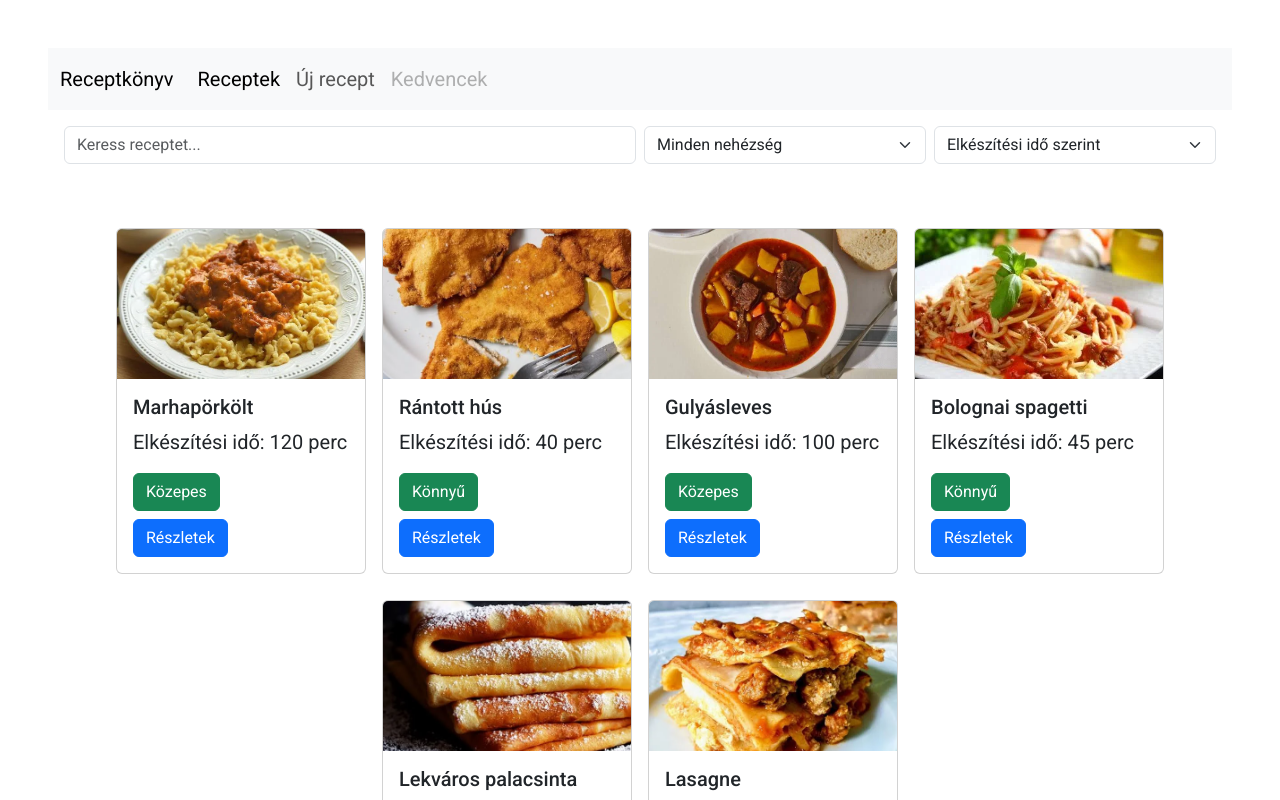
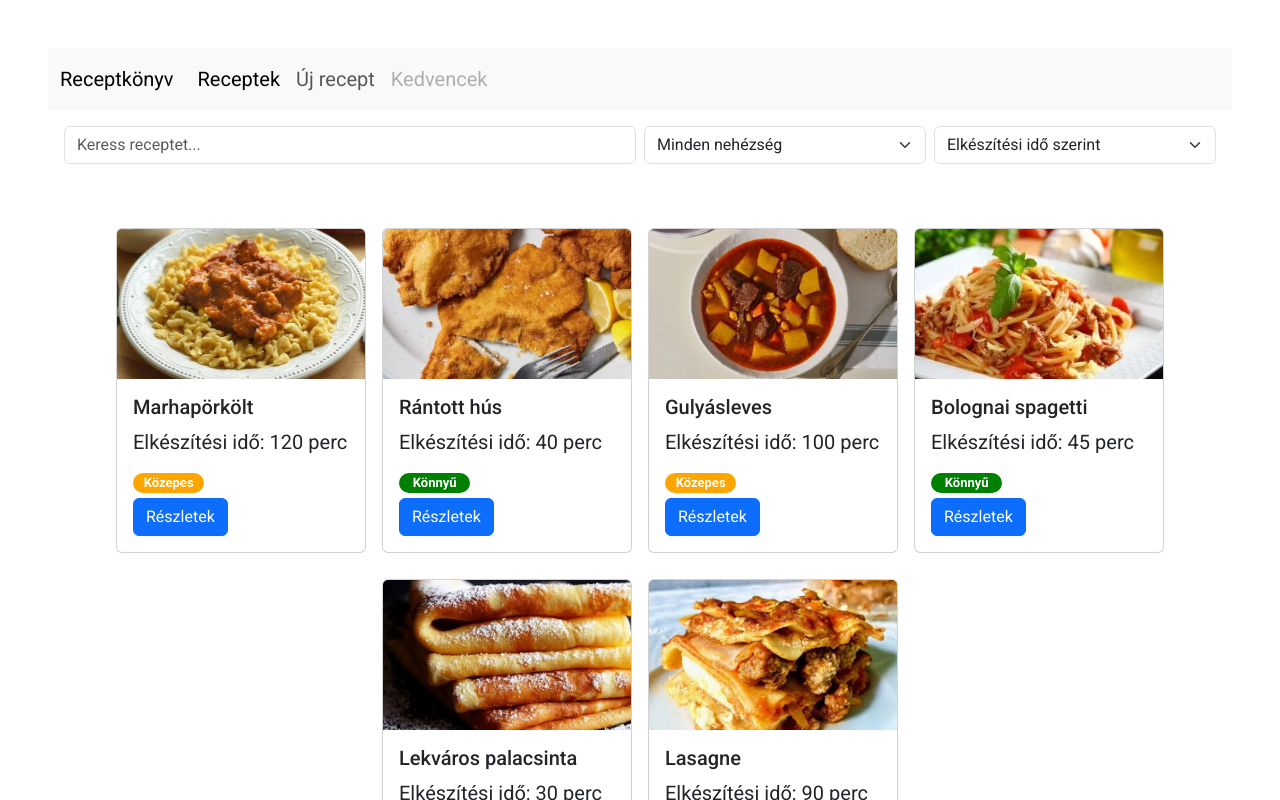
Before and after one commit to RealLorma/receptek, a Vue app: page / in a window 1280 px wide. Shown: the top 800 px of the page. Built offline with nearby package versions, Linux system fonts and the light colour scheme.

Commit message:
Nehézségek színezése

```diff
--- a/src/components/ReceptLista.vue
+++ b/src/components/ReceptLista.vue
@@ -24,10 +24,12 @@ const getURL = (kepFile) => {
                         Elkészítési idő: {{ recept.getElkeszitesiIdo() }}
                     </p>
 
-                    <div>
-                        <button type="button" class="btn btn-success mb-2">
-                            {{ recept.getNehezseg() }}
-                        </button>
+                    <div class="nehezseg" :class="{
+                        'konnyu': recept.getNehezseg() === 'Könnyű',
+                        'kozepes': recept.getNehezseg() === 'Közepes',
+                        'nehez': recept.getNehezseg() === 'Nehéz'
+                    }">
+                        {{ recept.getNehezseg() }}
                     </div>
                     <div>
                         <button type="button" class="btn btn-primary">
@@ -52,4 +54,32 @@ const getURL = (kepFile) => {
     height: 150px;
     object-fit: cover;
 }
+
+.nehezseg {
+
+    font-size: small;
+    font-weight: bold;
+}
+
+.konnyu, .kozepes, .nehez{
+    width: 33%;
+    text-align: center;
+    border-radius: 10px;
+    margin-bottom: 5px;
+}
+
+.konnyu {
+    color: #ffff;
+    background-color: green;
+}
+
+.kozepes {
+    color: #ffff;
+    background-color: orange;
+}
+
+.nehez {
+    color: #ffff;
+    background-color: red;
+}
 </style>
```
